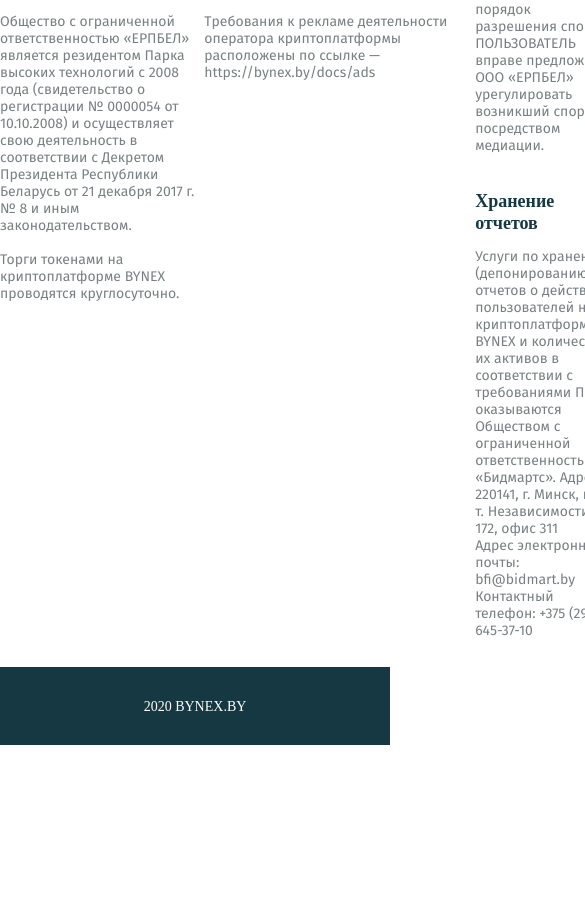
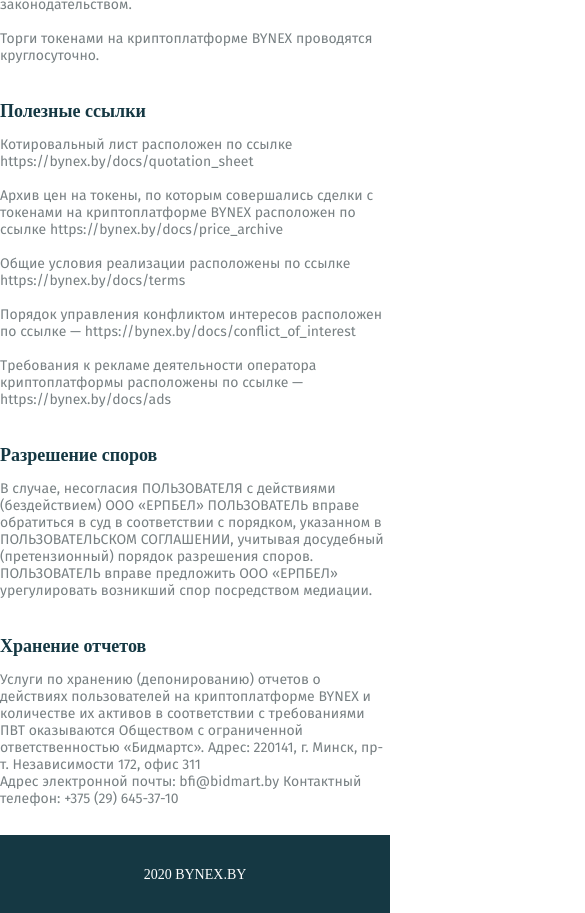
Before and after one commit to Fmasha99/bynex, a plain HTML site: page index.html in a window 390 px wide. Shown: the part 1390-2303 px from the top of the page, 585 px wide, since content can reach past the window. Before the commit the page ends 2135 px from the top, so only its background shows below. Drawn offline with Linux system fonts and the light colour scheme; a web font is replaced by a local one.

Commit message:
fix sizes for laptop version

```diff
--- a/index.html
+++ b/index.html
@@ -4,6 +4,7 @@
     <meta charset="UTF-8">
     <meta name="viewport" content="width=device-width, initial-scale=1.0">
     <link rel="stylesheet" href="./style/main.css">
+    <link rel="stylesheet" href="./style/laptop.css">
     <title>BYNEX</title>
 </head>
 <body>
--- /dev/null
+++ b/style/laptop.scss
@@ -0,0 +1,30 @@
+@media screen and (max-width: 1085px) {
+
+    .information-container {
+        flex-direction: column;
+        max-width: 600px;
+        margin: 0 auto;
+
+        .main-information {
+            max-width: 600px;
+        }
+
+        .links {
+            max-width: 600px;
+            margin-top: 22px;
+        }
+
+        .immaterial-information {
+            max-width: 600px;
+            margin-top: 22px;
+
+            .dispute {
+                max-width: 600px;
+            }
+
+            .report {
+                max-width: 600px;
+            }
+        }
+    }
+}
```
Also changed, not shown: style/laptop.css (added), 1 other file.
